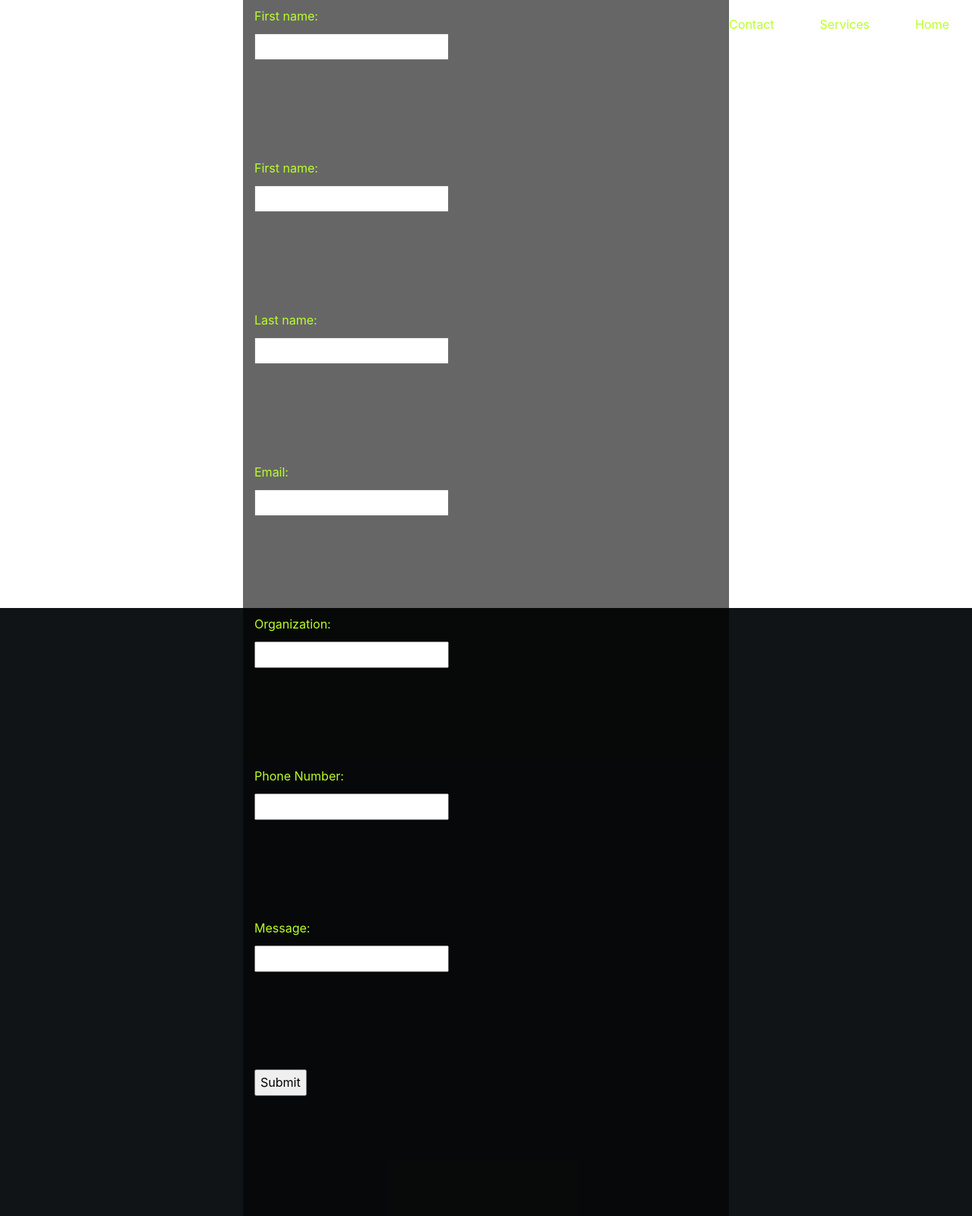
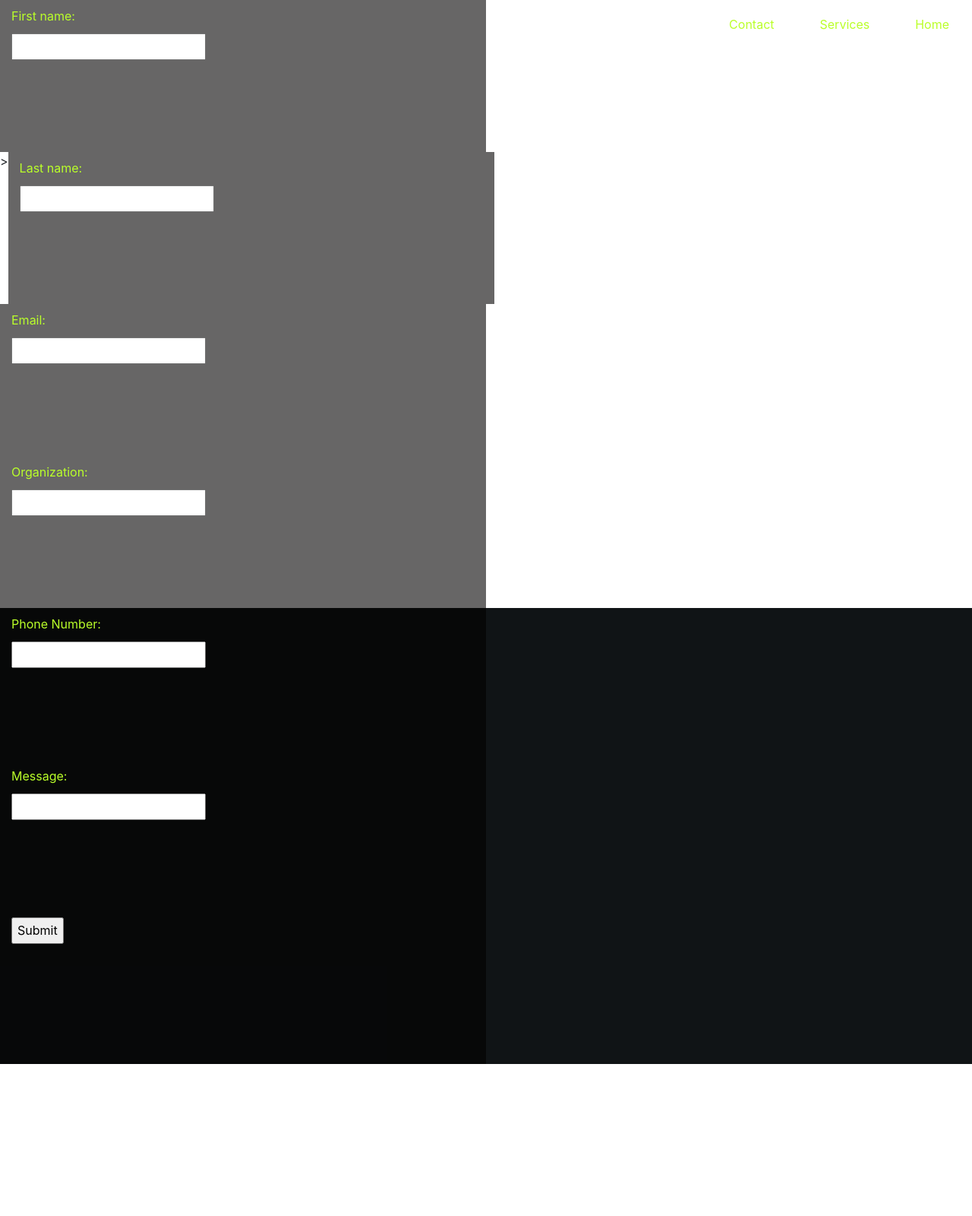
Before and after one commit to Ryangendel/coball, a Flask app: page /Contact in a window 1280 px wide. Shown: the whole page at 76% size. After the commit the page ends 1400 px from the top, so only its background shows below. Run offline with Flask 2, Linux system fonts and the light colour scheme; some libraries are stand-ins or nearby versions.

Commit message:
fd up html crap

```diff
--- a/templates/contact.html
+++ b/templates/contact.html
@@ -34,113 +34,87 @@ window.onscroll = function() {
   </div> -->
 <!-- <div class="container-fluid"></div> -->
   <!-- particles.js container -->
-  <div id="_particles-js">
+
     <div id="navbar">
         <a href="/">Home</a>
         <a href="/Services">Services</a>
         <a href="/Contact">Contact</a>
       </div>
-      <div class="container-fluid">
+    <div class="container-fluid">
     <!-- <h4 class="insertedText">from particles js DIV TESTING FOR A REFRESH</h4> -->
-    <div class="_count-particles">
         <!-- <div class='container-fluid' style="padding-bottom: 10px;"> -->
         <form action="/Contact" method="post">
                 <div class="row spacerAbove"></div>
-                <div class="row">
-                  <div class="col-sm-3">
-                  </div>
-                  <div class="col-sm-6 landingpageContent">
-                    <label for="firstName">First name:</label><br>
-                    <input type="text" id="firstName" name="firstName"><br>
-                  </div>
-                  <div class="col-sm-3">
-                  </div>
-                </div>
+
 
                 <div class="row">
-                    <div class="col-sm-3">
-                    </div>
+
                     <div class="col-sm-6 landingpageContent">
                       <label for="firstName">First name:</label><br>
                       <input type="text" id="firstName" name="firstName"><br>
                     </div>
-                    <div class="col-sm-3">
-                    </div>
+
                 </div>
 
                 <div class="row">
-                    <div class="col-sm-3">
-                    </div>
+>
                     <div class="col-sm-6 landingpageContent">
                         <label for="lastName">Last name:</label><br>
                         <input type="text" id="lastName" name="lastName"><br>
                     </div>
-                    <div class="col-sm-3">
-                    </div>
+
                 </div>
 
                 <div class="row">
-                    <div class="col-sm-3">
-                    </div>
+
                     <div class="col-sm-6 landingpageContent">
                         <label for="email">Email:</label><br>
                         <input type="text" id="email" name="email"><br>
                     </div>
-                    <div class="col-sm-3">
-                    </div>
+
                 </div>
 
                 <div class="row">
-                    <div class="col-sm-3">
-                    </div>
+
                     <div class="col-sm-6 landingpageContent">
                         <label for="organization">Organization:</label><br>
                         <input type="text" id="organization" name="organization"><br>
                     </div>
-                    <div class="col-sm-3">
-                    </div>
+
                 </div>
 
                 <div class="row">
-                    <div class="col-sm-3">
-                    </div>
+
                     <div class="col-sm-6 landingpageContent">
                         <label for="phoneNumber">Phone Number:</label><br>
                         <input type="text" id="phoneNumber" name="phoneNumber"><br>
                     </div>
-                    <div class="col-sm-3">
-                    </div>
+
                 </div>
 
                 <div class="row">
-                    <div class="col-sm-3">
-                    </div>
+
                     <div class="col-sm-6 landingpageContent">
                         <label for="message">Message:</label><br>
                         <input type="text" id="message" name="message"><br>
                     </div>
-                    <div class="col-sm-3">
-                    </div>
+
                 </div>
 
                 <div class="row">
-                    <div class="col-sm-3">
-                    </div>
+
                     <div class="col-sm-6 landingpageContent">
                         <input type="submit" value="Submit">
                     </div>
-                    <div class="col-sm-3">
-                    </div>
+
                 </div>
 
-              <!-- </div> -->
           </form>
-        <!-- </div> -->
       </div>
-    </div>
 
 
-  </div>
+
+
 
   <!-- <div class="container-fluid" style='padding: 25px;'>
 
@@ -166,11 +140,8 @@ window.onscroll = function() {
   </div> -->
 
 
-  <!-- scripts -->
-<!-- <script src="/static/javascript/particles.js"></script>
-<script src="/static/javascript/app.js"></script> -->
 
+<link href="https://fonts.googleapis.com/css2?family=Yantramanav:wght@100;300;400;500;700;900&display=swap" rel="stylesheet">
+</body>
 
-</body>
-<link href="https://fonts.googleapis.com/css2?family=Yantramanav:wght@100;300;400;500;700;900&display=swap" rel="stylesheet">
 </html>
```
